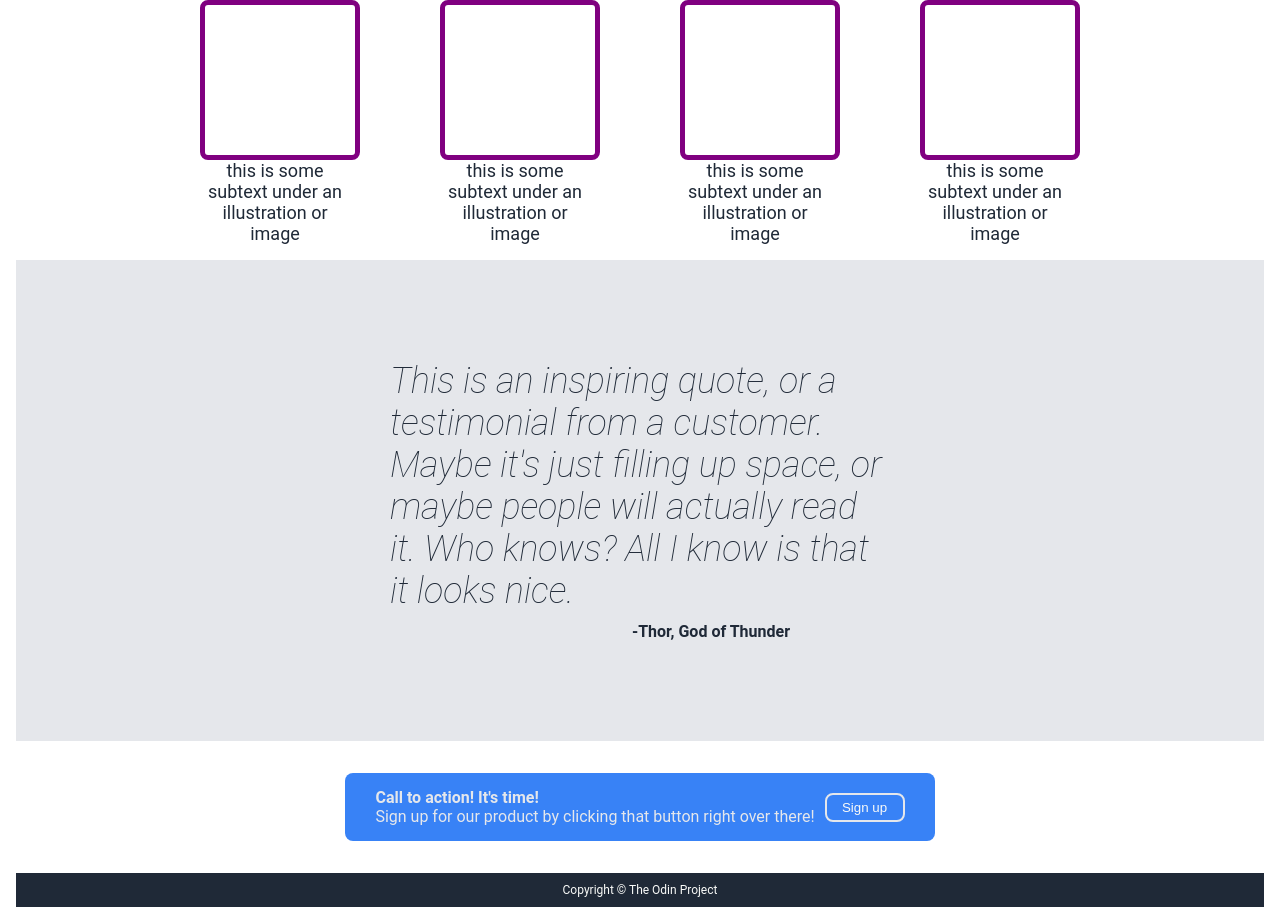
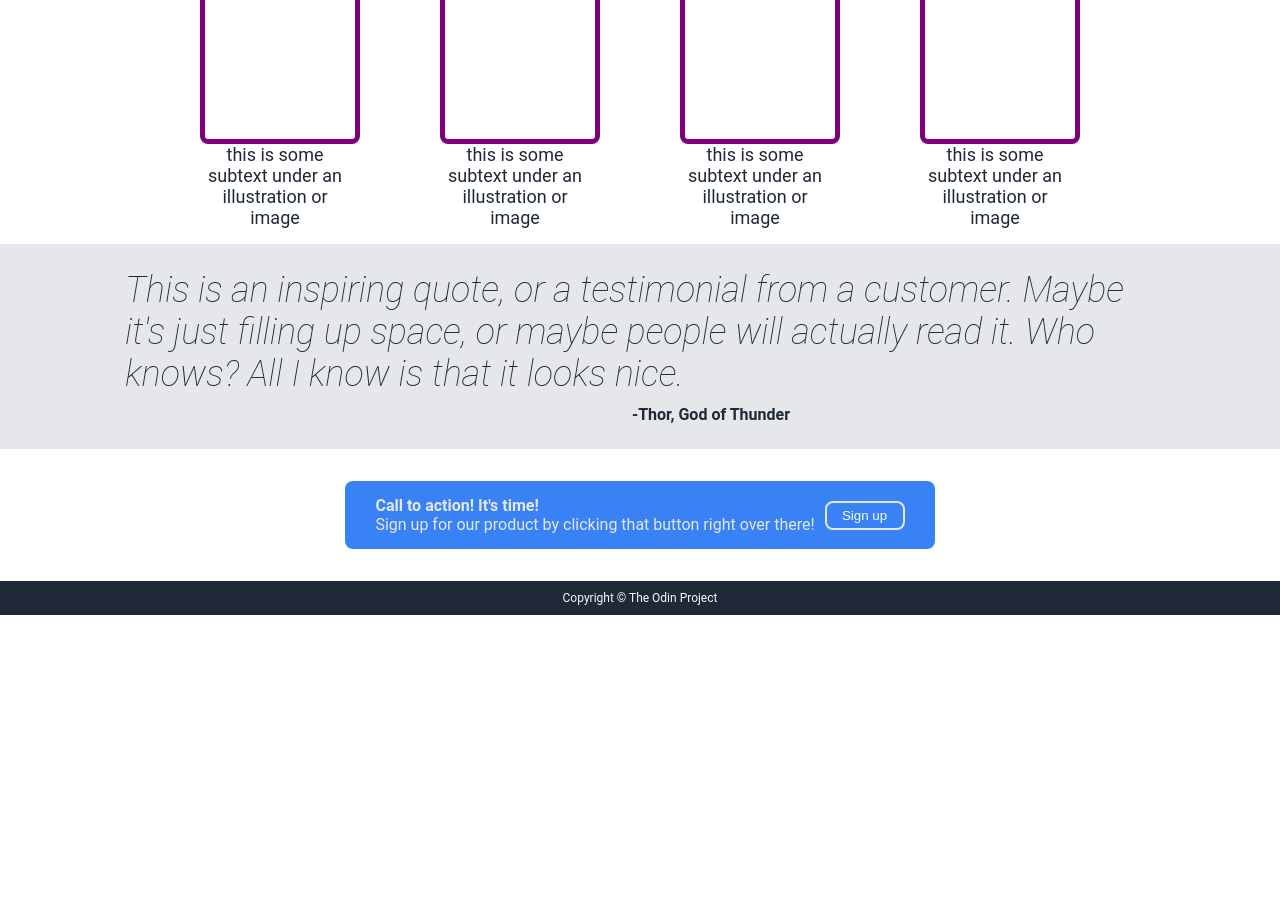
Before and after one commit to rimoomey/landing-page, a plain HTML site: page index.html in a window 1280 px wide. Shown: the part 390-1313 px from the top of the page. After the commit the page ends 1005 px from the top, so only its background shows below. Drawn offline with Linux system fonts and the light colour scheme.

Commit message:
Troubleshot flex issues.

```diff
--- a/style.css
+++ b/style.css
@@ -10,7 +10,6 @@ body {
     display: flex;
     flex-direction: column;
     justify-content: space-between;
-    padding: 16px;
 }
 
 .header {
@@ -42,14 +41,13 @@ a {
 
 .content {
     display: flex;
-    flex: 1 0 auto;
+    flex: 1;
     flex-direction: column;
-    justify-content: space-between;
 }
 
 .section {
     display: flex;
-    flex: 1;
+    flex: 1 0 auto;
     flex-direction: row;
     padding: 16px;
 }
@@ -150,14 +148,13 @@ button {
     flex-direction: column;
     justify-content: center;
     align-items: center;
-    padding: 100px 150px 100px 150px;
+    padding: 25px 125px 25px 125px;
     gap: 10px;
 }
 
 .quote-box {
     display: flex;
     justify-content: left;
-    width: 500px;
 }
 
 em {
```
